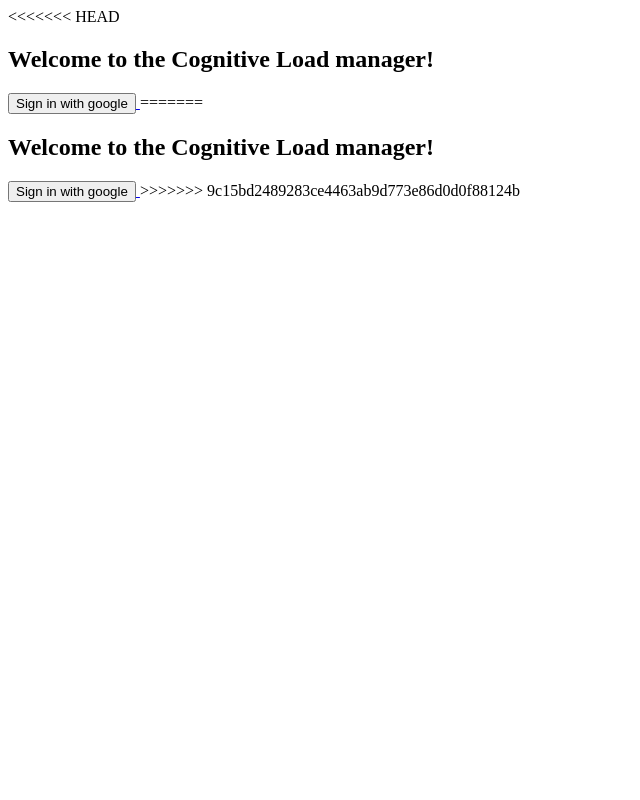
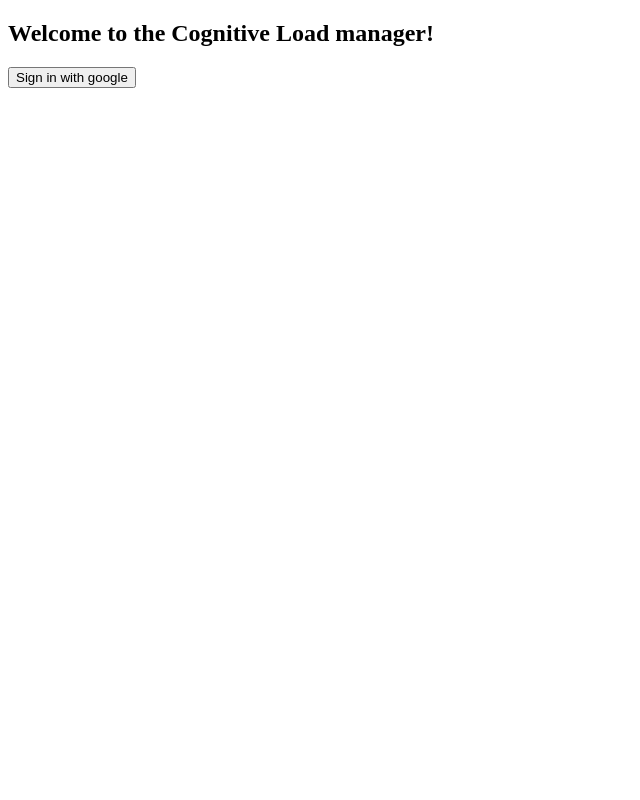
Before and after one commit to MDGSpace-SOC-D-2025/Cognitive-Load-Manager, a Flask app: page / in a window 1280 px wide. Shown: the whole page, without its empty margins (0-640 px from the left). Run offline with Flask 3, Linux system fonts and the light colour scheme; parts of the project's set-up code (start-up, migrations or seed data) failed here and were passed over.

Commit message:
fix:merge conflict

```diff
--- a/templates/login.html
+++ b/templates/login.html
@@ -1,4 +1,4 @@
-<<<<<<< HEAD
+
 <!DOCTYPE html>
 <html lang="en">
 <head>
@@ -12,19 +12,4 @@
     <button> Sign in with google</button>
    </a>
 </body>
-=======
-<!DOCTYPE html>
-<html lang="en">
-<head>
-    <meta charset="UTF-8">
-    <meta name="viewport" content="width=device-width, initial-scale=1.0">
-    <title>login</title>
-</head>
-<body>
-   <h2> Welcome to the Cognitive Load manager! </h2>
-   <a href="/login">
-    <button> Sign in with google</button>
-   </a>
-</body>
->>>>>>> 9c15bd2489283ce4463ab9d773e86d0d0f88124b
 </html>
```
